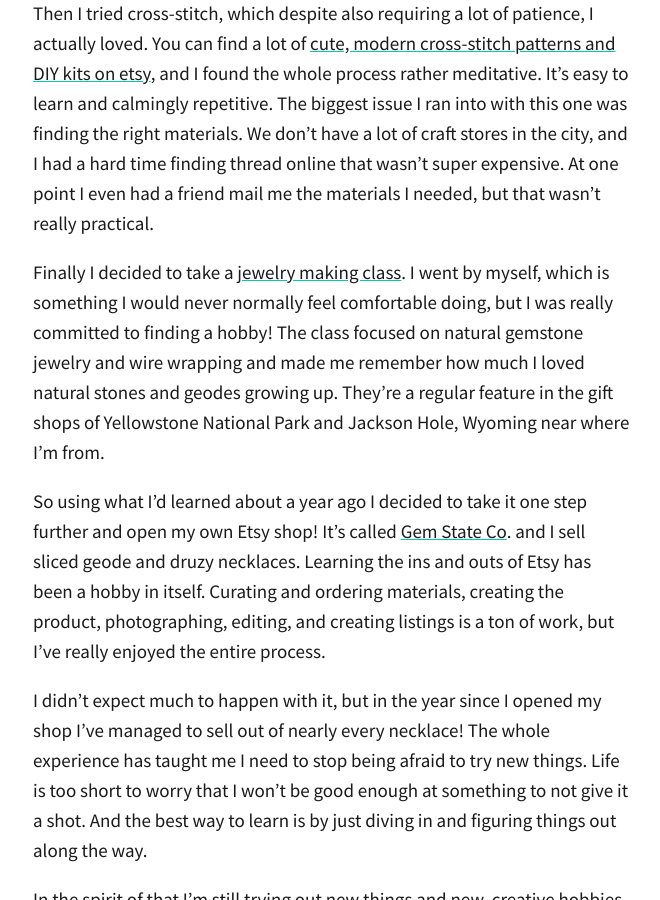
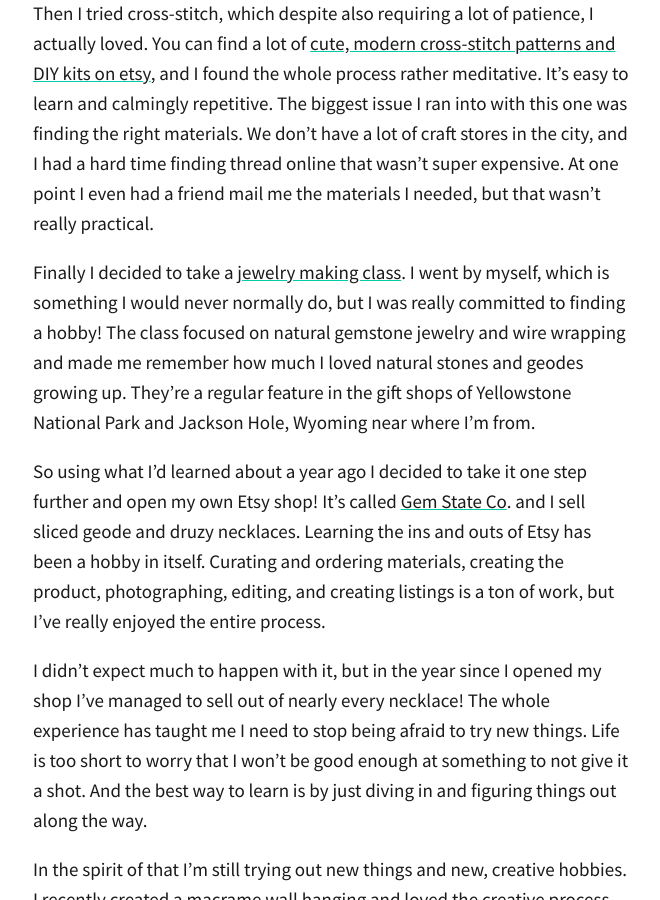
Before and after one commit to totiffany/totiffany.github.io, a Jekyll site: the page built from _posts/2018-02-21-placeholder.md, in a window 1280 px wide and 900 px high, scrolled down 3424 px. Shown: the whole window, without its empty margins (307-967 px from the left). Built offline with Jekyll 4.4.1, drawn with Linux system fonts in a browser that asks for light colours; our own code applies the rules of GitHub Pages for plain Markdown files.

Commit message:
Update 2018-02-21-placeholder.md

```diff
--- a/_posts/2018-02-21-placeholder.md
+++ b/_posts/2018-02-21-placeholder.md
@@ -11,7 +11,7 @@ First I turned to [adult coloring books](https://www.amazon.com/gp/product/19457
 
 Then I tried cross-stitch, which despite also requiring a lot of patience, I actually loved. You can find a lot of [cute, modern cross-stitch patterns and DIY kits on etsy](https://www.etsy.com/listing/73305318/mermaid-cross-stitch-kit-diy-kit?ga_search_query=mermaid&ref=shop_items_search_2), and I found the whole process rather meditative. It’s easy to learn and calmingly repetitive. The biggest issue I ran into with this one was finding the right materials. We don’t have a lot of craft stores in the city, and I had a hard time finding thread online that wasn’t super expensive. At one point I even had a friend mail me the materials I needed, but that wasn’t really practical.
 
-Finally I decided to take a [jewelry making class](http://www.workshopsf.org/). I went by myself, which is something I would never normally feel comfortable doing, but I was really committed to finding a hobby! The class focused on natural gemstone jewelry and wire wrapping and made me remember how much I loved natural stones and geodes growing up. They’re a regular feature in the gift shops of Yellowstone National Park and Jackson Hole, Wyoming near where I’m from.
+Finally I decided to take a [jewelry making class](http://www.workshopsf.org/). I went by myself, which is something I would never normally do, but I was really committed to finding a hobby! The class focused on natural gemstone jewelry and wire wrapping and made me remember how much I loved natural stones and geodes growing up. They’re a regular feature in the gift shops of Yellowstone National Park and Jackson Hole, Wyoming near where I’m from.
 
 So using what I’d learned about a year ago I decided to take it one step further and open my own Etsy shop! It's called [Gem State Co](https://www.etsy.com/shop/GemStateCo/). and I sell sliced geode and druzy necklaces. Learning the ins and outs of Etsy has been a hobby in itself. Curating and ordering materials, creating the product, photographing, editing, and creating listings is a ton of work, but I’ve really enjoyed the entire process.
 
```
